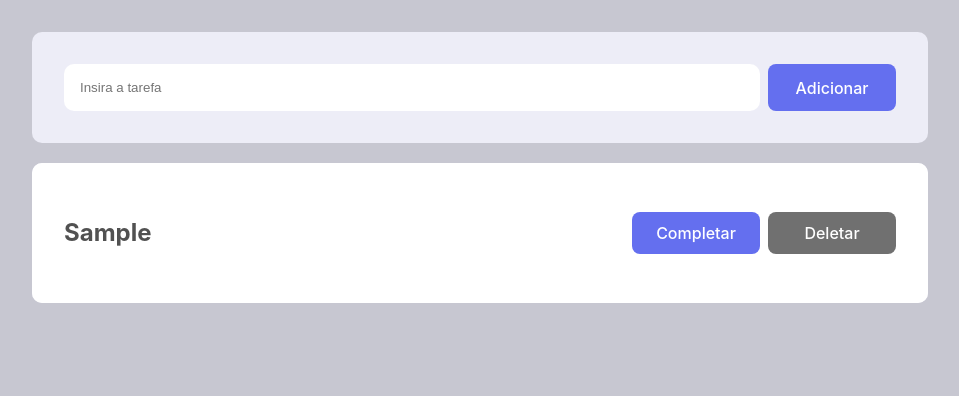
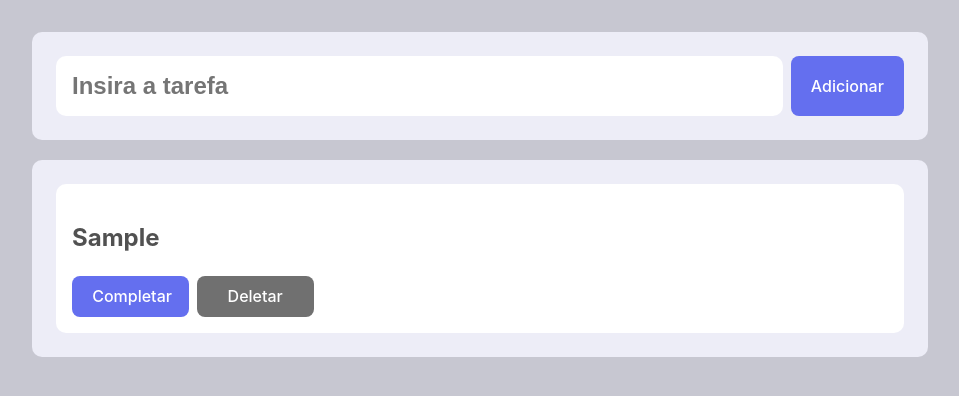
Before and after one commit to LucaswmLima/React-todo-list-1, a React (Vite) app: page / in a window 1280 px wide. Both pictures are taken after typing "Sample" into the empty fields and a click on the button "Adicionar". Shown: the top 396 px of the page, without its empty margins (160-1119 px from the left). Built offline with nearby package versions, Linux system fonts and the light colour scheme.

Commit message:
button adjustments

```diff
--- a/src/App.css
+++ b/src/App.css
@@ -8,11 +8,11 @@
 }
 
 .title-container{
-  max-width: 70%;
-  min-width: 20rem;
+  width: 70%;
   overflow: hidden;
   word-wrap: break-word;
   text-align: start;
+  margin-right: 1rem;
 }
 
 .logo {
@@ -20,10 +20,6 @@
   padding: 1.5em;
   will-change: filter;
   transition: filter 300ms;
-}
-
-.card {
-  padding: 2em;
 }
 
 .add-todo {
@@ -34,7 +30,7 @@
 .add-todo-bg{
   background-color: var(--color-cards);
   border-radius: 10px;
-  padding: 2rem;
+  padding: 1.5rem;
   margin: 0px 0px 20px 0px;
 }
 
@@ -45,7 +41,9 @@
   outline: none;
   border: 0px;
   padding: 1rem;
-  color: black;
+  font-size: 1.5em;
+  font-weight: bold;
+  color: #515151;
 
 }
 
--- a/src/components/Card/card.css
+++ b/src/components/Card/card.css
@@ -2,6 +2,7 @@
     background-color: var(--color-cards);
     border-radius: 10px;
     margin-bottom: 1rem;
+    padding: 1.5rem;
 }
 
 .card{
--- a/src/index.css
+++ b/src/index.css
@@ -69,7 +69,7 @@ button {
   background-color: var(--color-btn-primary);
   color: white;
   cursor: pointer;
-  min-width: 8rem;
+  width: 7.3rem;
 }
 button:hover {
   background-color: var(--color-btn-primary-hover);
```
